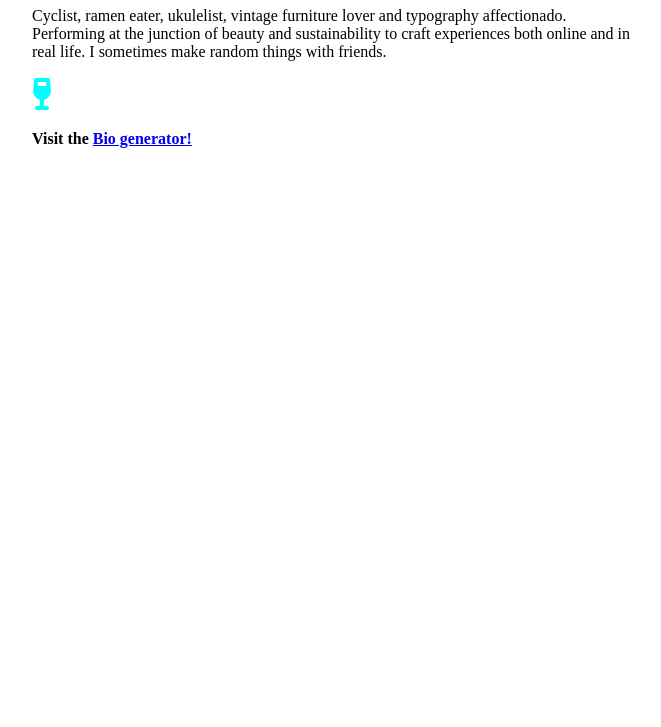
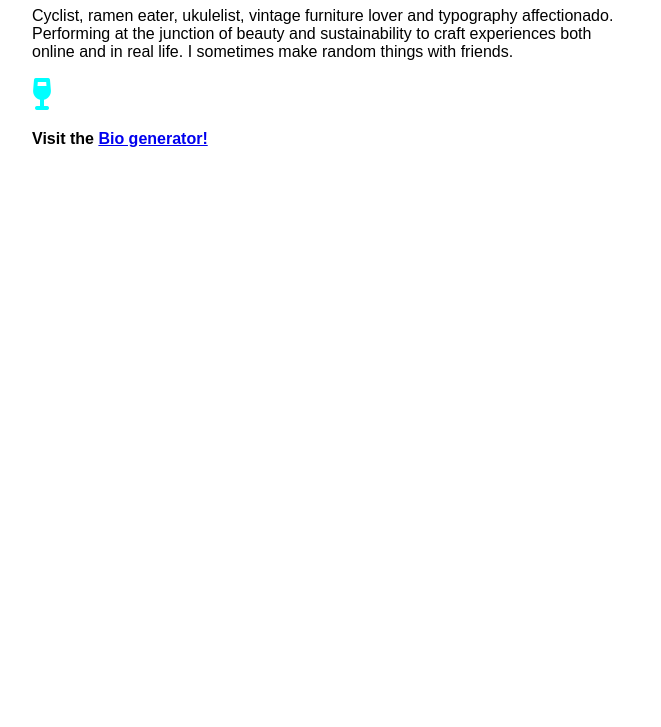
Before and after one commit to OGE365/firstsitewindows, a plain HTML site: page fonttest/index.html in a window 1280 px wide. Shown: the part 73-800 px from the top of the page, without its empty margins (308-969 px from the left). Drawn offline with Linux system fonts and the light colour scheme.

Commit message:
practiced adding fonts

```diff
--- a/fonttest/styles.css
+++ b/fonttest/styles.css
@@ -19,19 +19,20 @@
 }
 
 
-/* @font-face {
+ @font-face {
     font-family: 'freightround_prolight';
     src: url (fonts/'freightroundprolight-webfont.woff2') format('woff2'),
          url (fonts/'freightroundprolight-webfont.woff') format('woff');
     font-weight: normal;
     font-style: normal;
 
-} */
+}
+
 
 body {
     max-width: 600px;
     margin: auto;
-    font-family:  serif;
+    font-family: arial, serif;
     font-weight: 400;
 }
 h1{
```
